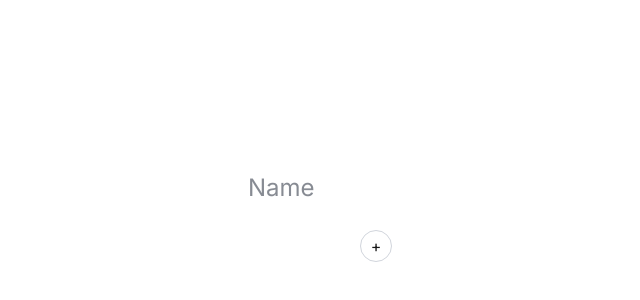
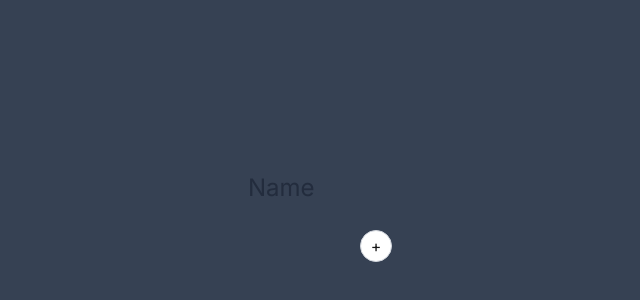
Before and after one commit to Siiiimon/vinolin-grape-selection-component, a Next.js app: page / in a window 1280 px wide. Shown: the part 188-488 px from the top of the page, without its empty margins (264-904 px from the left). Built offline with nearby package versions, Linux system fonts and the light colour scheme.

Commit message:
fix: move styles into tailwind classes

```diff
--- a/src/app/page.module.css
+++ /dev/null
@@ -1,8 +0,0 @@
-.content {
-    display: flex;
-    justify-content: center;
-    align-items: center;
-
-    width: 100vw;
-    height: 100vh;
-}
--- a/src/app/page.tsx
+++ b/src/app/page.tsx
@@ -1,5 +1,4 @@
 import { VarietyType } from '@/types/variety';
-import styles from './page.module.css'
 import GrapeSelection from './ui/GrapeSelection/GrapeSelection';
 import rawVarieties from '@/data/grapeVarieties.json';
 
@@ -9,7 +8,7 @@
   );
 
   return (
-    <div className={styles.content}>
+    <div className="flex justify-center items-center w-screen h-screen bg-gray-700">
       <GrapeSelection varieties={varieties} />
     </div>
   );
```
